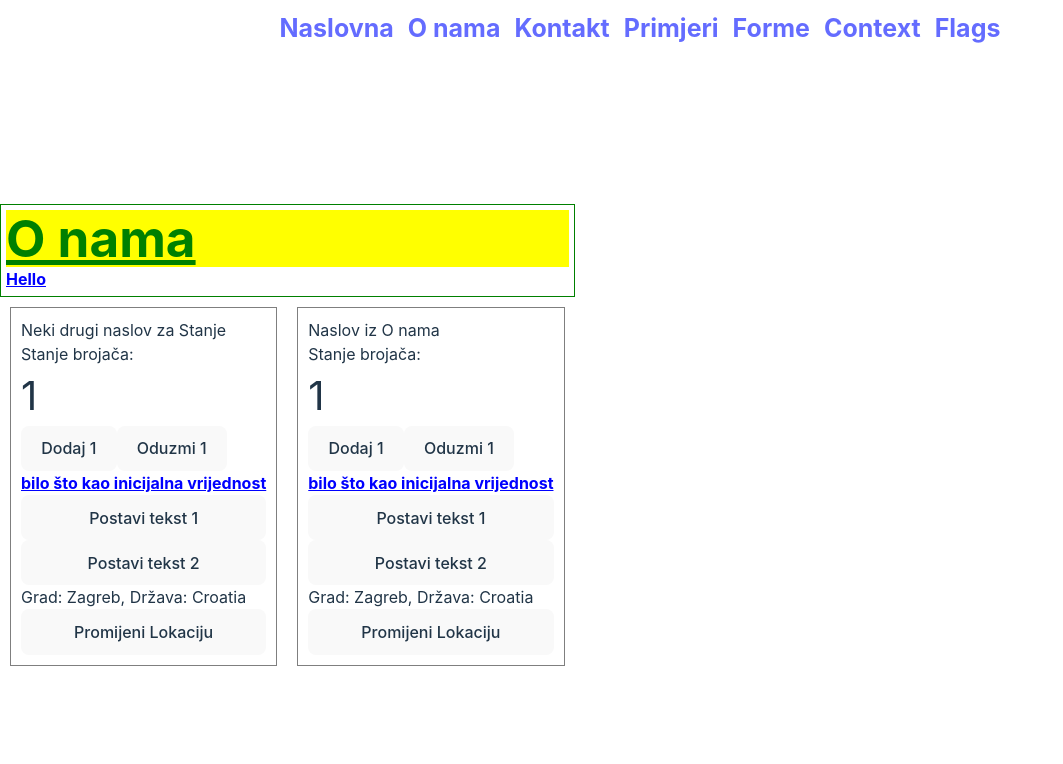
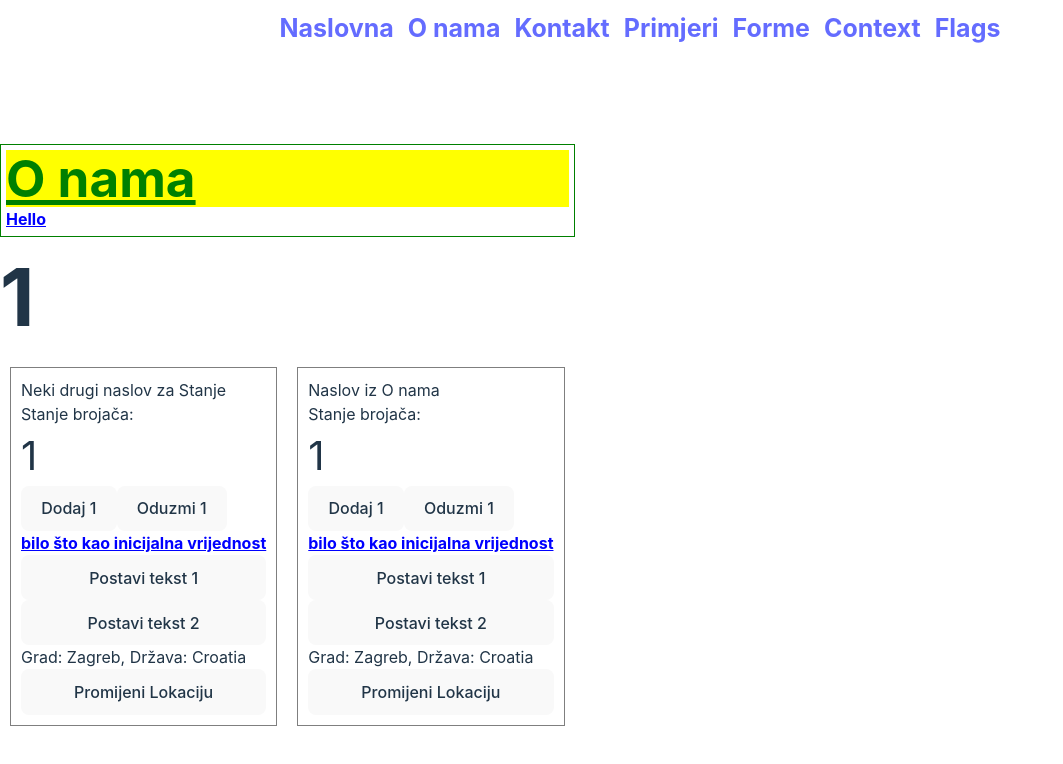
Before and after one commit to webbugt/algebra-react-vjezbe, a React (Vite) app: page /onama in a window 1280 px wide. Shown: the top 764 px of the page, without its empty margins (0-1063 px from the left). Built offline with nearby package versions, Linux system fonts and the light colour scheme.

Commit message:
example of anotehr component that consumes same state

```diff
--- a/src/routes/Onama.jsx
+++ b/src/routes/Onama.jsx
@@ -1,6 +1,16 @@
 import Header from "../components/layout/Header.jsx";
 import DashboardParent from "../containers/ParentBezStanja.jsx";
 import { FancyTitle } from "../components/Titles.jsx";
+import { useSelector } from "react-redux";
+
+
+const countSelector = (state) => state.counter.value;
+function ShowCount (){
+  const count = useSelector(countSelector)
+
+  return <b style={{fontSize: 80}}>{count}</b>
+}
+
 
 export function Onama() {
   return (
@@ -10,6 +20,8 @@ export function Onama() {
         title="O nama"
         subtitle="Hello"
       />
+      <ShowCount />
+      <br/>
 
       <DashboardParent id="prva komponenta" nekiNaslov="Neki drugi naslov za Stanje" initialCount={20} />
       <DashboardParent id="matija" nekiNaslov="Naslov iz O nama" initialCount={-50} />
```
